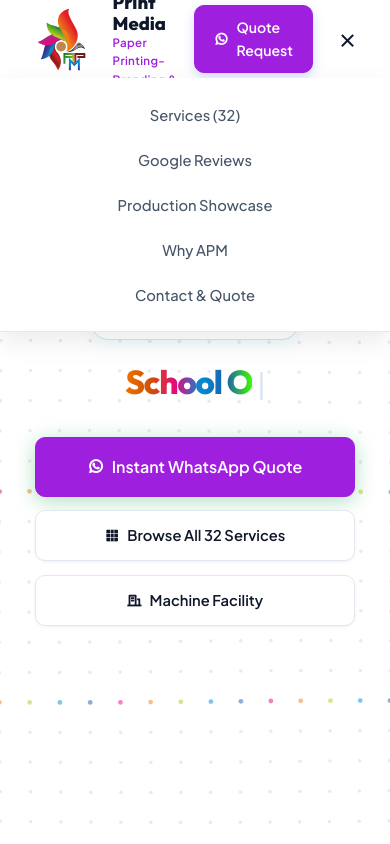
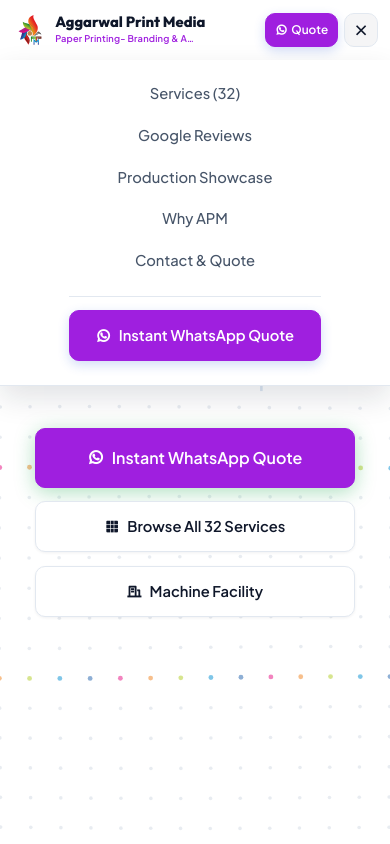
Before and after one commit to MainPiyushHoon/apmprint, a React (Vite) app: page / in a window 390 px wide. Both pictures are taken after a click on the button 347 px from the left and 39 px from the top of the page. Shown: the top 844 px of the page. Built offline with nearby package versions, Linux system fonts and the light colour scheme.

Commit message:
fix(navbar): resolve mobile proportions, logo-text alignment, and quote button collapse

```diff
--- a/src/components/ContactQuoteDesk.jsx
+++ b/src/components/ContactQuoteDesk.jsx
@@ -215,14 +215,6 @@ export default function ContactQuoteDesk({ selectedService, onShowToast }) {
                 >
                   <i className="ri-whatsapp-fill" style={{ fontSize: '1.25rem' }}></i> Send Quote Request on WhatsApp
                 </button>
-
-                <button
-                  type="submit"
-                  className="btn btn-secondary"
-                  style={{ width: '100%', padding: '0.8rem', fontSize: '0.88rem' }}
-                >
-                  <i className="ri-send-plane-fill"></i> Submit Web Form Request
-                </button>
               </div>
             </form>
           </div>
--- a/src/components/Navbar.jsx
+++ b/src/components/Navbar.jsx
@@ -61,12 +61,19 @@ export default function Navbar() {
                 Contact & Quote
               </a>
             </li>
+            <li className="mobile-nav-cta">
+              <a href="#contact" className="btn btn-primary" onClick={closeMobileMenu} style={{ width: '100%', justifyContent: 'center' }}>
+                <i className="ri-whatsapp-line"></i> Instant WhatsApp Quote
+              </a>
+            </li>
           </ul>
         </nav>
 
         <div className="nav-actions">
-          <a href="#contact" className="btn btn-primary" style={{ padding: '0.65rem 1.2rem', fontSize: '0.88rem' }}>
-            <i className="ri-whatsapp-line"></i> Quote Request
+          <a href="#contact" className="btn btn-primary nav-quote-btn">
+            <i className="ri-whatsapp-line"></i>
+            <span className="quote-text-full">Quote Request</span>
+            <span className="quote-text-short">Quote</span>
           </a>
           <button
             className="mobile-toggle"
--- a/src/styles/index.css
+++ b/src/styles/index.css
@@ -213,25 +213,30 @@ button {
   display: flex;
   align-items: center;
   justify-content: space-between;
-  height: 78px;
+  height: 76px;
+  gap: 1rem;
 }
 
 .brand-logo {
   display: flex;
   align-items: center;
-  gap: 0.85rem;
+  gap: 0.75rem;
   text-decoration: none;
+  min-width: 0;
 }
 
 .logo-img {
-  width: 75px;
-  height: 75px;
+  width: 48px;
+  height: 48px;
   object-fit: contain;
+  flex-shrink: 0;
 }
 
 .logo-text {
   display: flex;
   flex-direction: column;
+  min-width: 0;
+  justify-content: center;
 }
 
 .logo-name {
@@ -240,13 +245,15 @@ button {
   font-weight: 800;
   color: var(--text-main);
   line-height: 1.15;
+  white-space: nowrap;
 }
 
 .logo-sub {
   font-size: 0.72rem;
   color: var(--primary);
   font-weight: 600;
-  letter-spacing: 0.03em;
+  letter-spacing: 0.02em;
+  white-space: nowrap;
 }
 
 .nav-links {
@@ -289,7 +296,31 @@ button {
 .nav-actions {
   display: flex;
   align-items: center;
-  gap: 1rem;
+  gap: 0.85rem;
+  flex-shrink: 0;
+}
+
+.nav-quote-btn {
+  display: inline-flex;
+  align-items: center;
+  gap: 0.4rem;
+  padding: 0.62rem 1.15rem;
+  font-size: 0.88rem;
+  font-weight: 600;
+  white-space: nowrap;
+  flex-shrink: 0;
+}
+
+.quote-text-short {
+  display: none;
+}
+
+.quote-text-full {
+  display: inline;
+}
+
+.mobile-nav-cta {
+  display: none;
 }
 
 .mobile-toggle {
@@ -1318,6 +1349,78 @@ textarea.form-input {
 }
 
 @media (max-width: 768px) {
+  .nav-container {
+    height: 64px;
+    padding: 0 1rem;
+    gap: 0.5rem;
+  }
+
+  .brand-logo {
+    gap: 0.55rem;
+  }
+
+  .logo-img {
+    width: 40px;
+    height: 40px;
+  }
+
+  .logo-name {
+    font-size: 0.98rem;
+  }
+
+  .logo-sub {
+    font-size: 0.62rem;
+    max-width: 175px;
+    overflow: hidden;
+    text-overflow: ellipsis;
+  }
+
+  .nav-actions {
+    gap: 0.45rem;
+  }
+
+  .nav-quote-btn {
+    padding: 0.42rem 0.72rem;
+    font-size: 0.78rem;
+    gap: 0.3rem;
+  }
+
+  .quote-text-full {
+    display: none;
+  }
+
+  .quote-text-short {
+    display: inline;
+  }
+
+  .mobile-toggle {
+    display: flex;
+    align-items: center;
+    justify-content: center;
+    width: 38px;
+    height: 38px;
+    font-size: 1.35rem;
+    color: var(--text-main);
+    background: rgba(15, 23, 42, 0.04);
+    border: 1px solid var(--border-light);
+    border-radius: var(--radius-md);
+    cursor: pointer;
+    flex-shrink: 0;
+    transition: var(--transition-fast);
+  }
+
+  .mobile-toggle:hover {
+    background: rgba(15, 23, 42, 0.08);
+    color: var(--primary);
+  }
+
+  .mobile-nav-cta {
+    display: block;
+    margin-top: 0.5rem;
+    padding-top: 0.8rem;
+    border-top: 1px solid var(--border-light);
+  }
+
   .nav-links {
     display: none;
   }
@@ -1330,14 +1433,11 @@ textarea.form-input {
     left: 0;
     width: 100%;
     background: #ffffff;
-    padding: 1.5rem;
+    padding: 1.25rem 1.25rem 1.5rem;
     border-bottom: 1px solid var(--border-light);
-    box-shadow: 0 10px 25px rgba(0, 0, 0, 0.08);
-    gap: 1.2rem;
-  }
-
-  .mobile-toggle {
-    display: block;
+    box-shadow: 0 12px 28px rgba(15, 23, 42, 0.12);
+    gap: 1rem;
+    z-index: 999;
   }
 
   .hero-title {
@@ -1549,8 +1649,8 @@ textarea.form-input {
 
 @media (max-width: 768px) {
   .cinematic-hero {
-    min-height: calc(100vh - 78px);
-    min-height: calc(100dvh - 78px);
+    min-height: calc(100vh - 64px);
+    min-height: calc(100dvh - 64px);
     padding: 3rem 0 2.5rem;
   }
 
@@ -1583,7 +1683,67 @@ textarea.form-input {
 }
 
 @media (max-width: 480px) {
+  .nav-container {
+    height: 60px;
+    padding: 0 0.75rem;
+    gap: 0.35rem;
+  }
+
+  .brand-logo {
+    gap: 0.45rem;
+  }
+
+  .logo-img {
+    width: 36px;
+    height: 36px;
+  }
+
+  .logo-name {
+    font-size: 0.92rem;
+  }
+
+  .logo-sub {
+    font-size: 0.58rem;
+    max-width: 140px;
+  }
+
+  .nav-actions {
+    gap: 0.35rem;
+  }
+
+  .nav-quote-btn {
+    padding: 0.38rem 0.58rem;
+    font-size: 0.74rem;
+    gap: 0.25rem;
+  }
+
+  .mobile-toggle {
+    width: 34px;
+    height: 34px;
+    font-size: 1.2rem;
+  }
+
+  .cinematic-hero {
+    min-height: calc(100vh - 60px);
+    min-height: calc(100dvh - 60px);
+  }
+
   .cinematic-typing-headline {
     font-size: clamp(1.85rem, 8.5vw, 2.4rem);
   }
 }
+
+@media (max-width: 360px) {
+  .logo-name {
+    font-size: 0.85rem;
+  }
+
+  .logo-sub {
+    max-width: 110px;
+  }
+
+  .nav-quote-btn {
+    padding: 0.32rem 0.45rem;
+    font-size: 0.7rem;
+  }
+}
```
